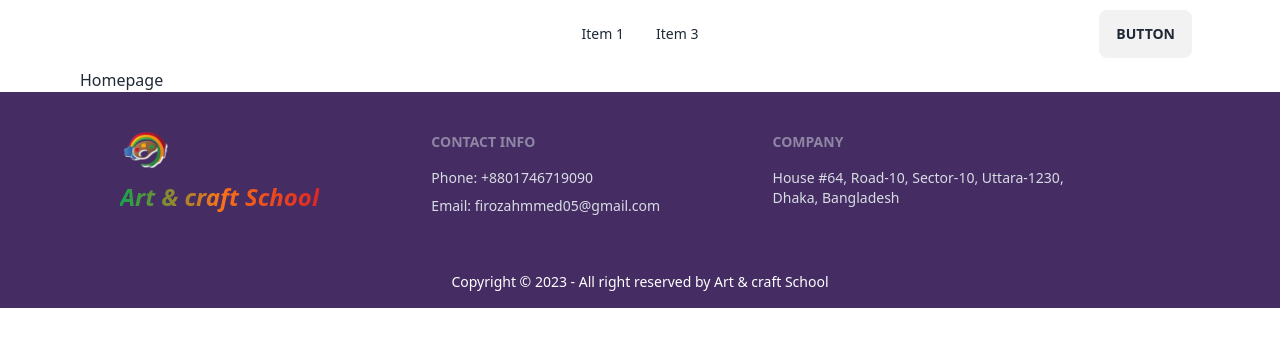
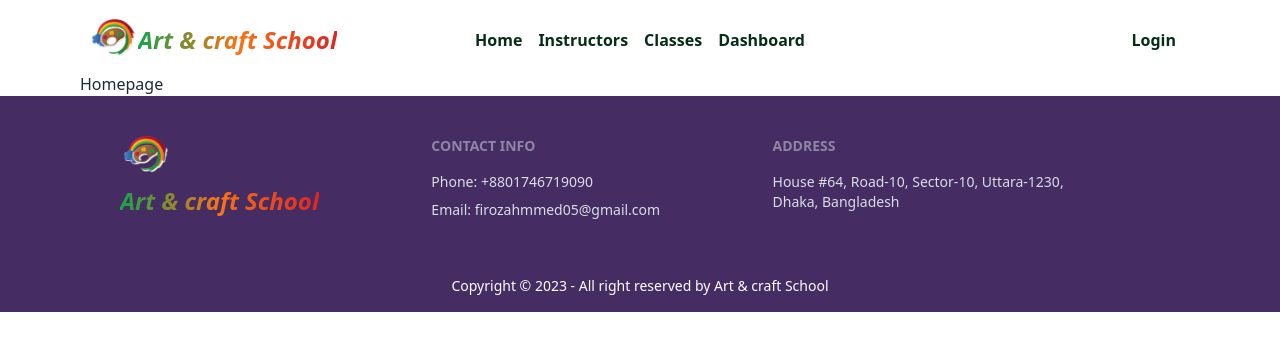
Before and after one commit to firozahmmed1/summer-camp-1, a React (Vite) app: page / in a window 1280 px wide. Shown: the top 350 px of the page. Built offline with nearby package versions, Linux system fonts and the light colour scheme.

Commit message:
three-upadate

```diff
--- /dev/null
+++ b/src/Pages/Home/Home/404page/ErrorPage.jsx
@@ -0,0 +1,11 @@
+import Container from "../../../../Components/Container/Container";
+import ErrorImg from "../../../../assets/ErrorImg/ErrorImg.jpeg"
+const ErrorPage = () => {
+    return (
+        <Container>
+            <img src={ErrorImg} alt="" />
+        </Container>
+    );
+};
+
+export default ErrorPage;
--- a/src/Routes/Routes.jsx
+++ b/src/Routes/Routes.jsx
@@ -4,6 +4,7 @@ import {
 
 import Main from "../Layout/Main";
 import Home from "../Pages/Home/Home/Home";
+import ErrorPage from "../Pages/Home/Home/404page/ErrorPage";
 
 export const router = createBrowserRouter([
     {
@@ -13,6 +14,10 @@ export const router = createBrowserRouter([
             {
                 path:'/',
                 element:<Home></Home>
+            },
+            {
+                path:'*',
+                element:<ErrorPage></ErrorPage>
             }
         ])
     }
--- a/src/Shared/Footer/Footer.jsx
+++ b/src/Shared/Footer/Footer.jsx
@@ -18,7 +18,7 @@ const Footer = () => {
 
                     </div>
                     <div>
-                        <span className="footer-title">Company</span>
+                        <span className="footer-title">Address</span>
                         <p className=" ">House #64, Road-10, Sector-10, Uttara-1230, <br /> Dhaka, Bangladesh </p>
 
                     </div>
--- a/src/Shared/Navbar/Navbar.jsx
+++ b/src/Shared/Navbar/Navbar.jsx
@@ -1,31 +1,30 @@
 import { Link } from "react-router-dom";
 import Container from "../../Components/Container/Container";
+import logo from "../../assets/logo/ass-12-logo.png"
+const Navbar = () => {
+    const navOptions =<>
+       <Link to="/" className="px-2 font-semibold text-[16px] text-green-950">Home</Link>
+       <Link to="/" className="px-2 font-semibold text-[16px] text-green-950">Instructors</Link>
+       <Link to="/" className="px-2 font-semibold text-[16px] text-green-950">Classes</Link>
+       <Link to="/" className="px-2 font-semibold text-[16px] text-green-950">Dashboard</Link>
 
-const Navbar = () => {
+    </>
     return (
         <Container>
-            <div className="navbar bg-base-100">
+            <div className="navbar bg-base-100 mt-2">
                 <div className="navbar-start">
                     <div className="dropdown">
                         <label tabIndex={0} className="btn btn-ghost lg:hidden">
                             <svg xmlns="http://www.w3.org/2000/svg" className="h-5 w-5" fill="none" viewBox="0 0 24 24" stroke="currentColor"><path strokeLinecap="round" strokeLinejoin="round" strokeWidth="2" d="M4 6h16M4 12h8m-8 6h16" /></svg>
                         </label>
                         <ul tabIndex={0} className="menu menu-sm dropdown-content mt-3 p-2 shadow bg-base-100 rounded-box w-52">
-                            <li><a>Item 1</a></li>
-                            {/* <li>
-                                <a>Parent</a>
-                                <ul className="p-2">
-                                    <li><a>Submenu 1</a></li>
-                                    <li><a>Submenu 2</a></li>
-                                </ul>
-                            </li> */}
-                            <li><a>Item 3</a></li>
+                            {navOptions}
                         </ul>
                     </div>
 
-                   <div className="hidden">
+                   <div className="flex justify-center items-center">
                    <Link className=" normal-case text-xl">
-                      <img src="" alt="" />
+                      <img width={50} src={logo} alt="" />
                       </Link>
                       <p  className="text-2xl font-bold italic text-transparent bg-clip-text bg-gradient-to-r from-green-600 via-orange-500 to-red-600">Art & craft School</p>
                    </div>
@@ -33,21 +32,22 @@ const Navbar = () => {
                 </div>
                 <div className="navbar-center hidden lg:flex">
                     <ul className="menu menu-horizontal px-1">
-                        <li><a>Item 1</a></li>
-                        {/* <li tabIndex={0}>
-                            <details>
-                                <summary>Parent</summary>
-                                <ul className="p-2">
-                                    <li><a>Submenu 1</a></li>
-                                    <li><a>Submenu 2</a></li>
-                                </ul>
-                            </details>
-                        </li> */}
-                        <li><a>Item 3</a></li>
+                        {navOptions}
                     </ul>
                 </div>
                 <div className="navbar-end">
-                    <a className="btn">Button</a>
+             <Link className="md:mr-4 md:font-semibold text-green-950" to="/login">Login</Link>
+                     <div className="flex items-center justify-center">
+                        {/* <div className="avatar relative">
+                            <div className="w-9 mr-2 rounded-full cursor-pointer">
+                               {user.photoURL && <img onMouseEnter={()=>handlePicHover(false)} onMouseLeave={()=>handlePicHover(true)} src={user.photoURL} /> }
+                            </div>
+                            <p hidden={hover} className="absolute w-[200px] bottom-[-20px]">{user.displayName}</p>
+                        </div>
+                        <Link onClick={handleLogOut} className="md:mr-4 md:font-semibold">Logout</Link> */}
+                    </div>
+
+
                 </div>
             </div>
         </Container>
```
Also changed, not shown: src/assets/ErrorImg/ErrorImg.jpeg (added), src/assets/Login/login_signup.png (added).
